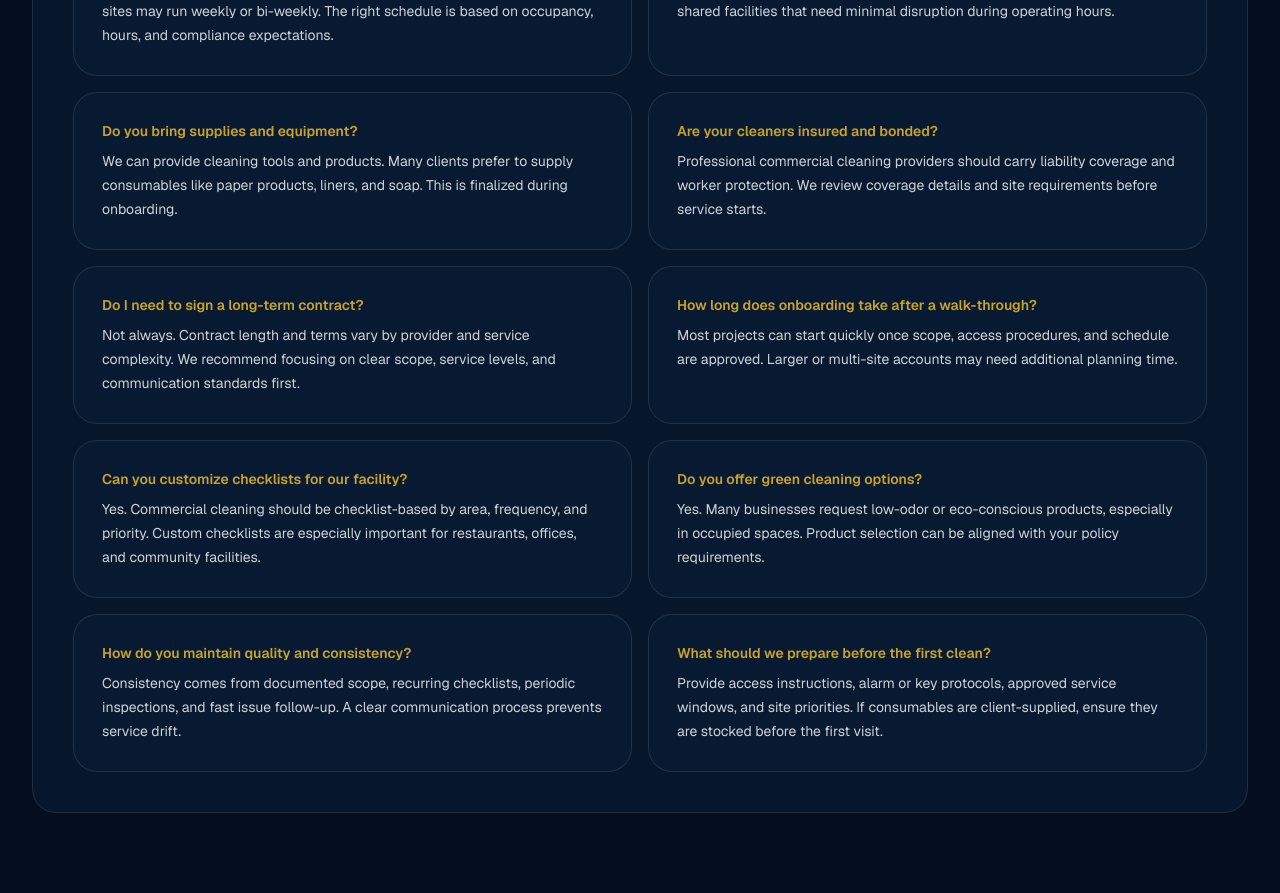
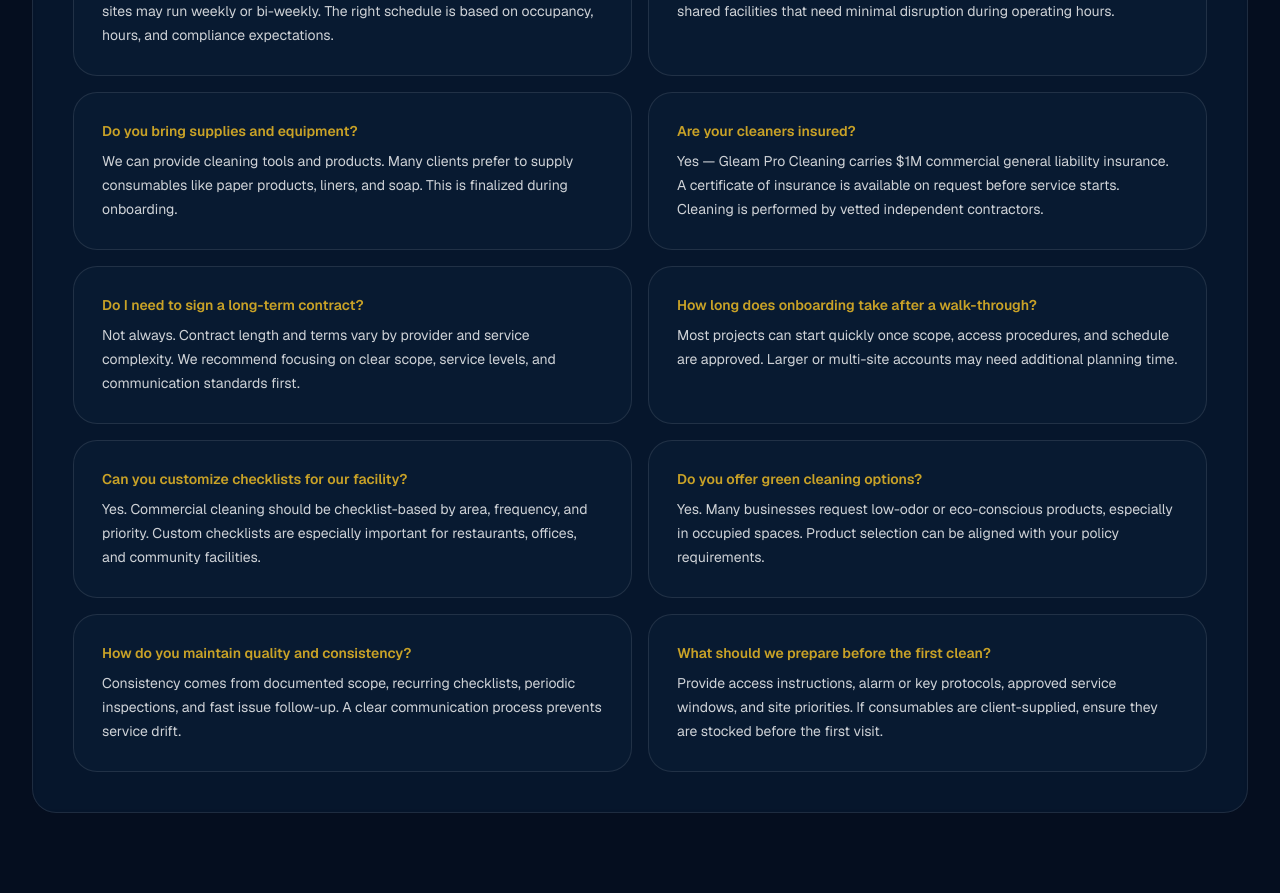
Before and after one commit to iLongRanger/gleamProCleaning, a Next.js app: page /commercial-cleaning/faq in a window 1280 px wide. Shown: the part 1160-2053 px from the top of the page. Built offline with nearby package versions, Linux system fonts and the light colour scheme; no server answers.

Commit message:
fix: correct insurance wording to reflect $1M coverage and contractor model

```diff
--- a/app/commercial-cleaning/faq/page.tsx
+++ b/app/commercial-cleaning/faq/page.tsx
@@ -32,8 +32,8 @@ const faqItems = [
     a: "We can provide cleaning tools and products. Many clients prefer to supply consumables like paper products, liners, and soap. This is finalized during onboarding.",
   },
   {
-    q: "Are your cleaners insured and bonded?",
-    a: "Professional commercial cleaning providers should carry liability coverage and worker protection. We review coverage details and site requirements before service starts.",
+    q: "Are your cleaners insured?",
+    a: "Yes — Gleam Pro Cleaning carries $1M commercial general liability insurance. A certificate of insurance is available on request before service starts. Cleaning is performed by vetted independent contractors.",
   },
   {
     q: "Do I need to sign a long-term contract?",
--- a/components/PricingSection.tsx
+++ b/components/PricingSection.tsx
@@ -9,7 +9,7 @@ const plans = [
     price: "$149+",
     blurb:
       "Perfect for studios & 1BR. High-touch surfaces, kitchen, bath, vacuum & mop.",
-    features: ["Supplies included", "Eco-friendly", "Insured & bonded"],
+    features: ["Supplies included", "Eco-friendly", "$1M liability insured"],
   },
   {
     name: "Prestige",
```
